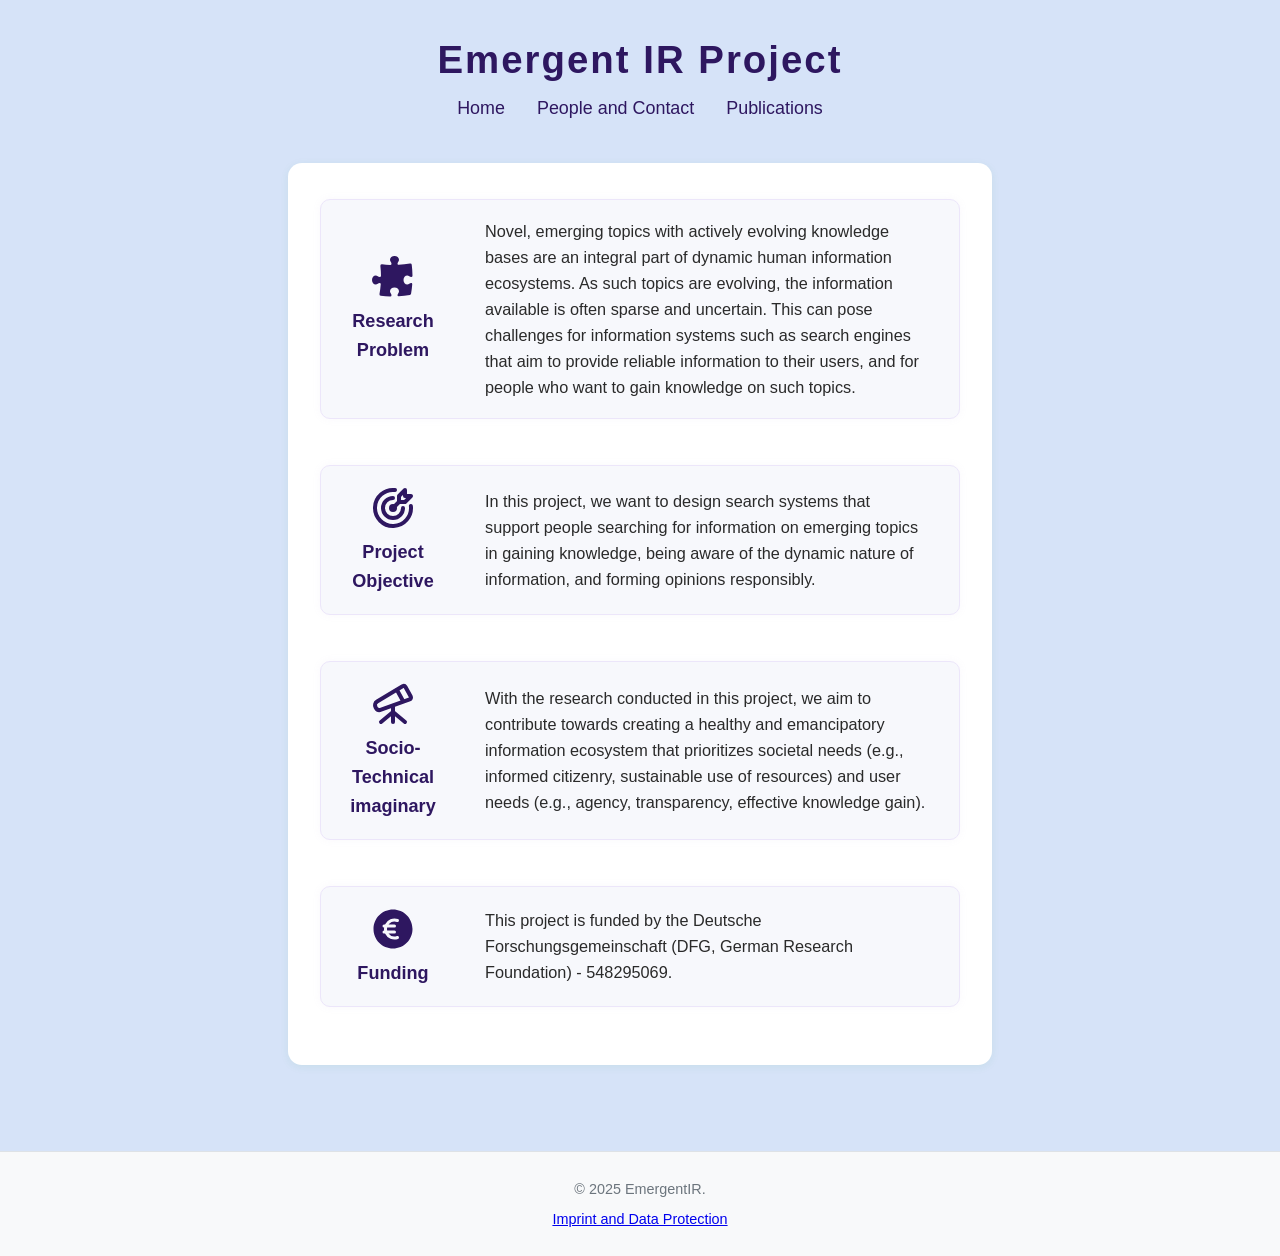
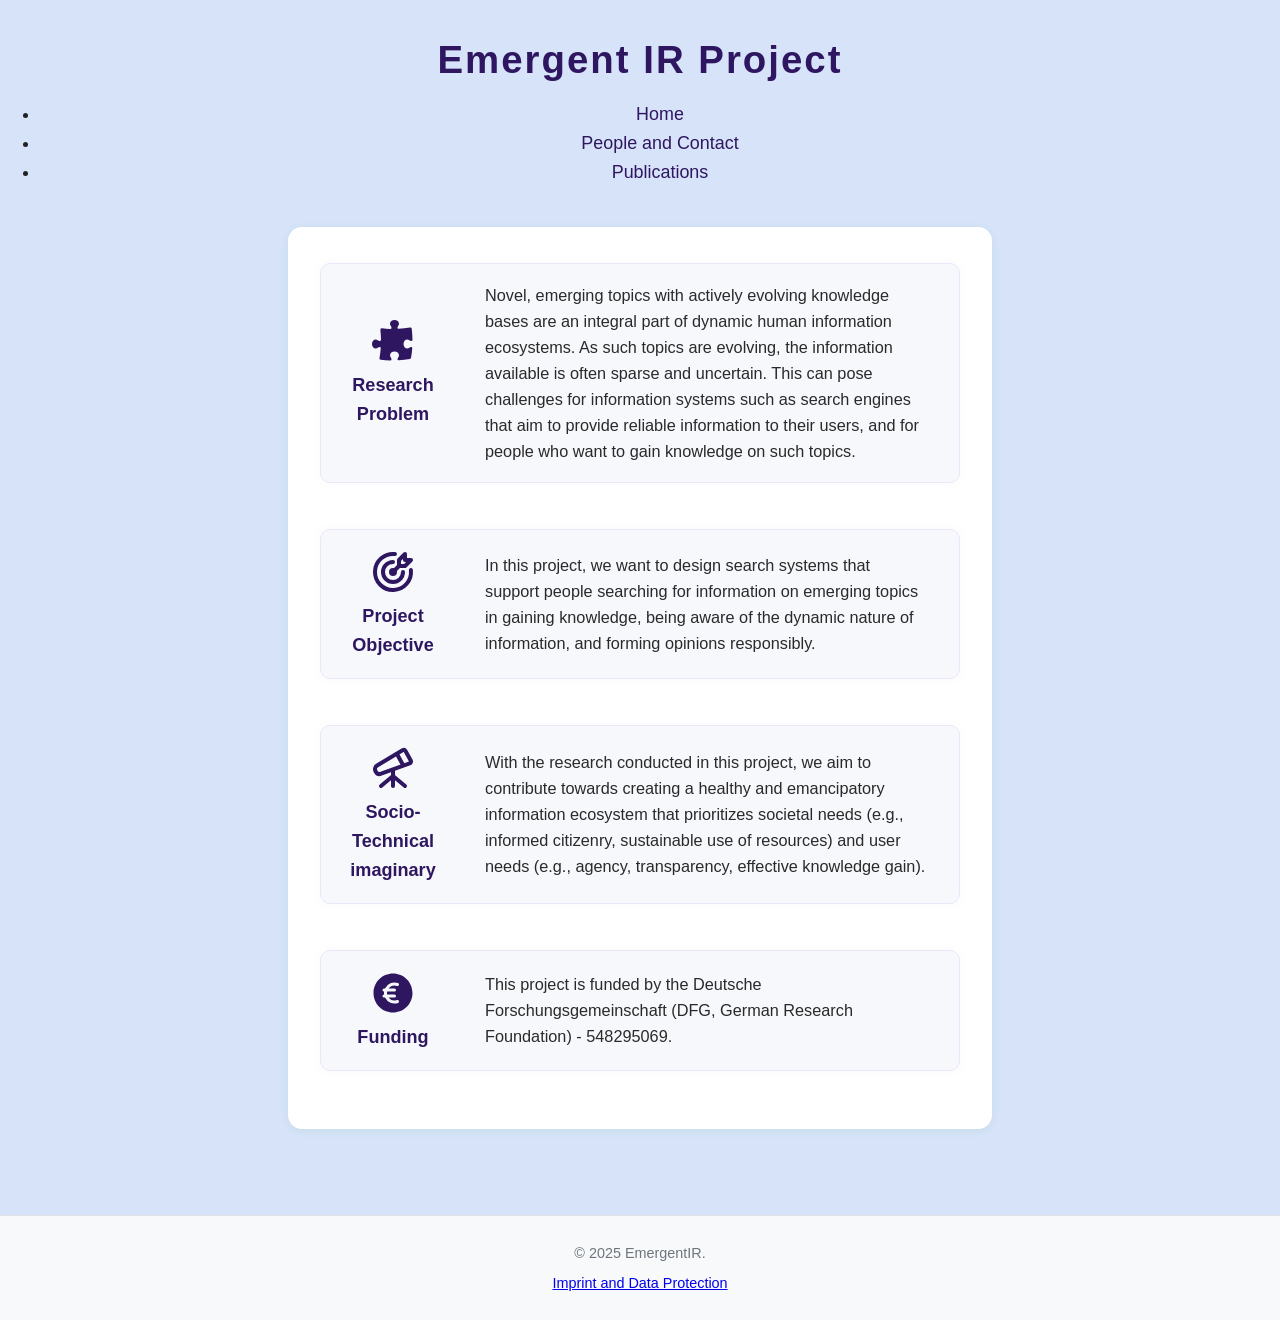

Update styles.css

--- a/styles.css
+++ b/styles.css
@@ -75,20 +75,13 @@
       margin-bottom: 40px;
       font-size: 1.12em;
     }
-	nav ul {
-	  display: flex; 
-	  justify-content: center;
-	  padding: 0;
-	  margin: 0;
-	  list-style: none;
-	}
+
 	nav a {
 	  color: var(--button-color);
 	  text-decoration: none;
 	  margin: 0 8px;
 	  padding: 4px 8px;
 	  border-radius: 4px;
-	  transition: background 0.15s;
 	  display: inline-block;
 	  transition: color 0.15s, background 0.15s;
 	}
